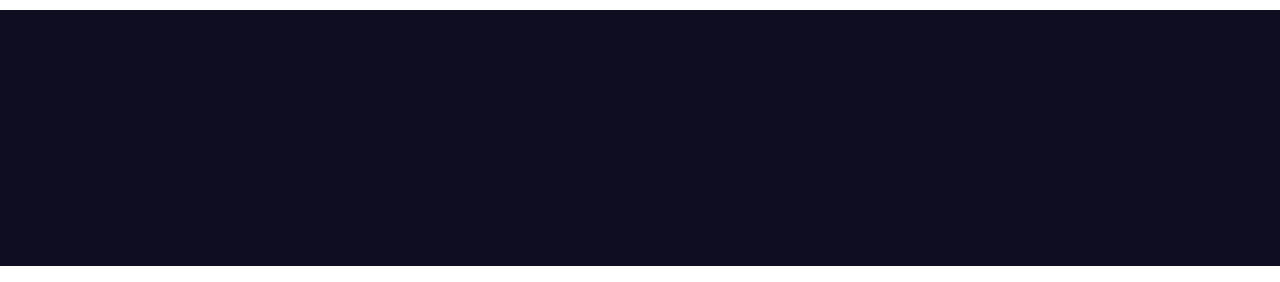
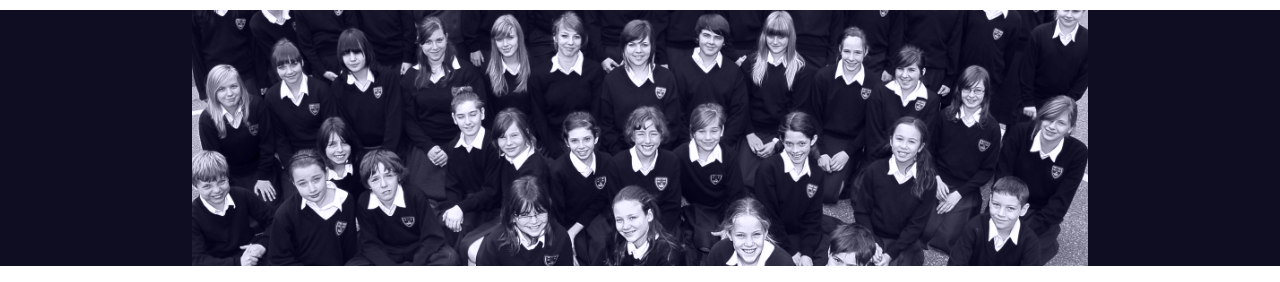
Before and after one commit to flaflamm/maitrise, a plain HTML site: page index.html in a window 1280 px wide. Shown: the part 170-452 px from the top of the page. Drawn offline with nearby package versions, Linux system fonts and the light colour scheme.

Commit message:
correction adresse

```diff
--- a/css/main.css
+++ b/css/main.css
@@ -163,7 +163,7 @@ main{
 }
 
 #PetitsChanteurs2009 {
-	background-image: url("images/la-maitrise-de-quebec2009-resized.jpg");
+	background-image: url("/images/la-maitrise-de-quebec2009-resized.jpg");
 }
 
 .caption {
```
